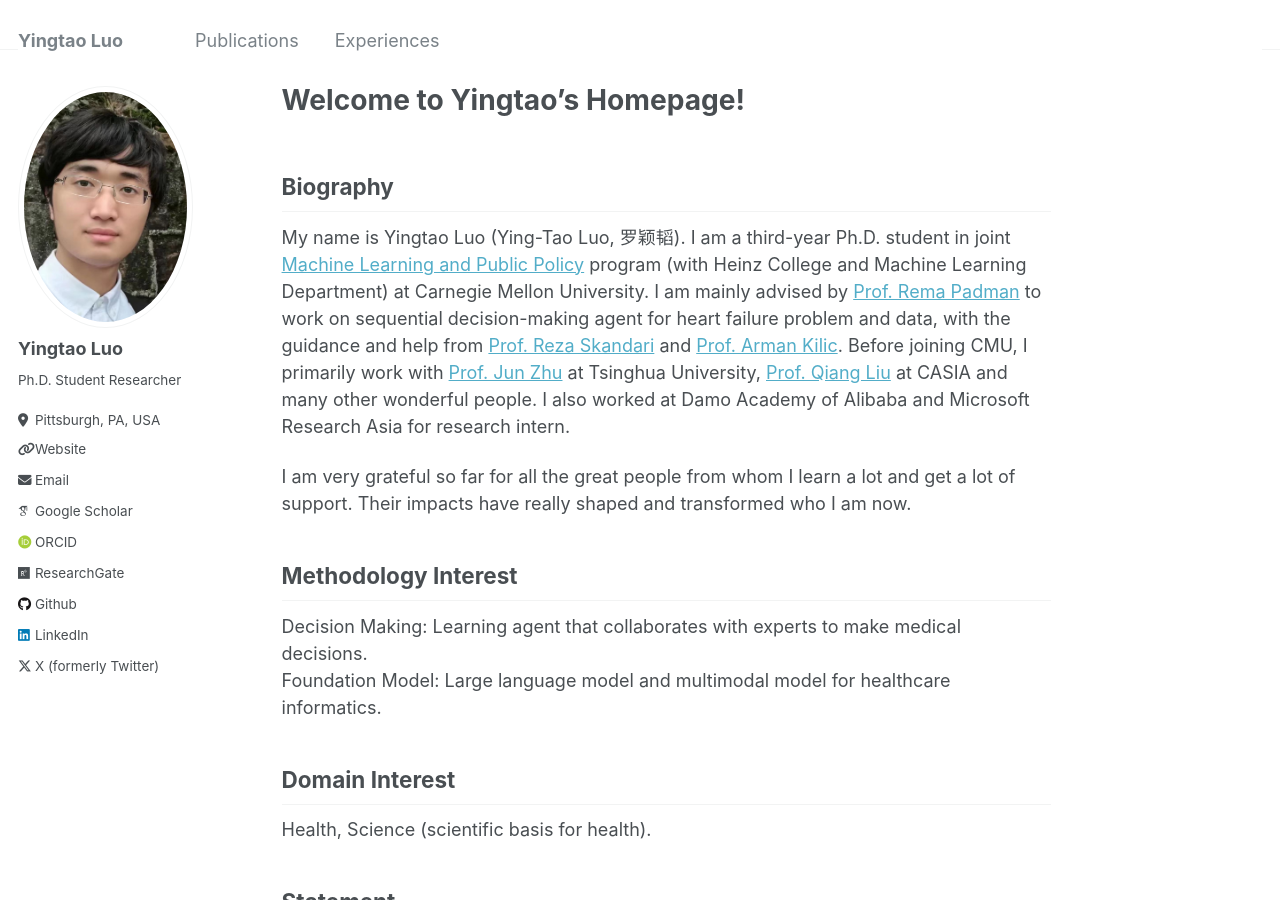
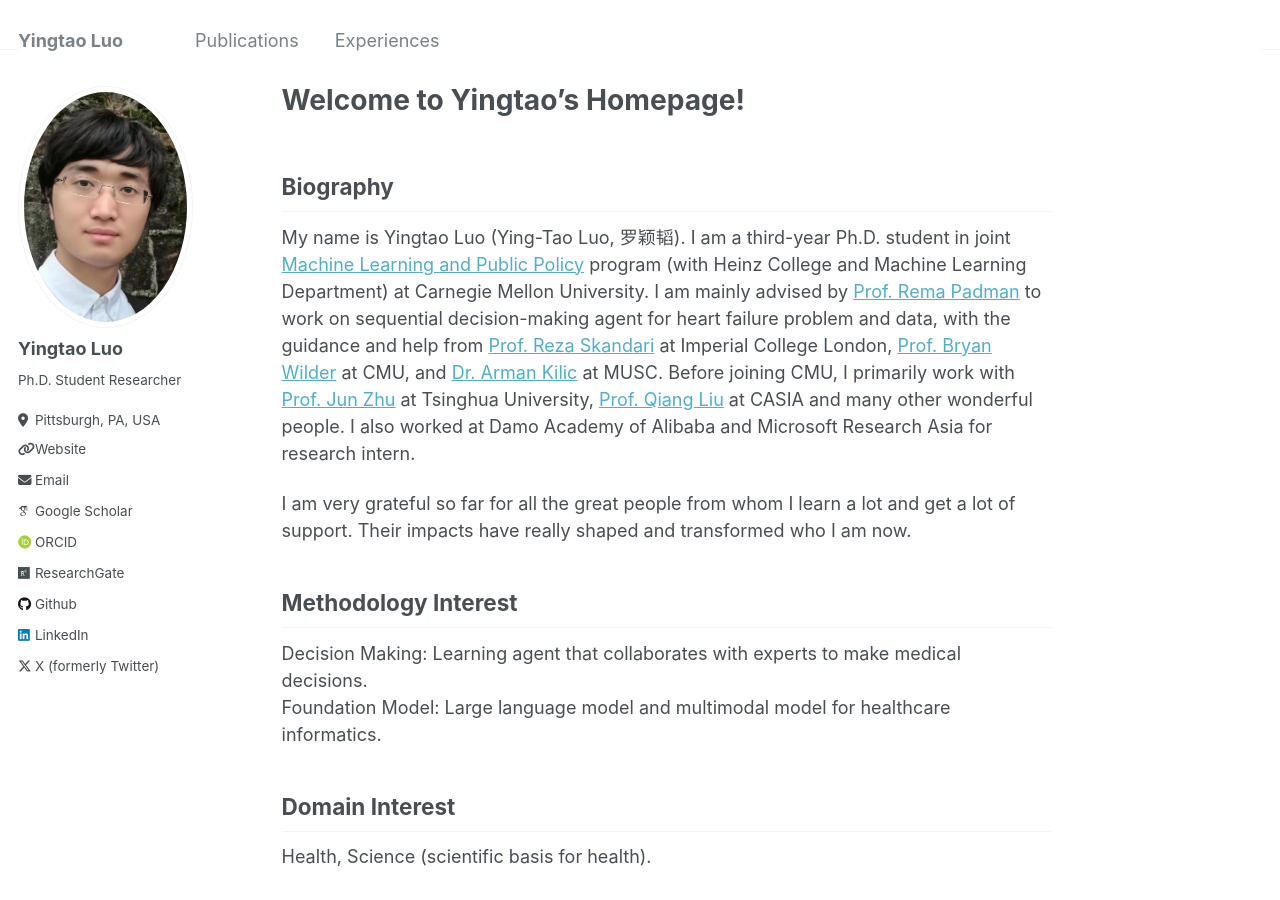
Before and after one commit to yingtaoluo/yingtaoluo.github.io, a Jekyll site: the page built from _pages/about.md, in a window 1280 px wide and 900 px high. Built offline with Jekyll 4.4.1, drawn with Linux system fonts in a browser that asks for light colours; some web fonts are replaced.

Commit message:
Update about.md

```diff
--- a/_pages/about.md
+++ b/_pages/about.md
@@ -9,7 +9,7 @@ redirect_from:
 ---
 
 ## Biography
-My name is Yingtao Luo (Ying-Tao Luo, 罗颖韬). I am a third-year Ph.D. student in joint [Machine Learning and Public Policy](https://www.ml.cmu.edu/people/phd-students.html) program (with Heinz College and Machine Learning Department) at Carnegie Mellon University. I am mainly advised by [Prof. Rema Padman](https://www.heinz.cmu.edu/faculty-research/profiles/padman-rema) to work on sequential decision-making agent for heart failure problem and data, with the guidance and help from [Prof. Reza Skandari](https://profiles.imperial.ac.uk/r.skandari) and [Prof. Arman Kilic](https://providers.muschealth.org/sc/charleston/arman-kilic-md). Before joining CMU, I primarily work with [Prof. Jun Zhu](https://ml.cs.tsinghua.edu.cn/~jun/index.shtml) at Tsinghua University, [Prof. Qiang Liu](https://john-qiangliu.tech/) at CASIA and many other wonderful people. I also worked at Damo Academy of Alibaba and Microsoft Research Asia for research intern.
+My name is Yingtao Luo (Ying-Tao Luo, 罗颖韬). I am a third-year Ph.D. student in joint [Machine Learning and Public Policy](https://www.ml.cmu.edu/people/phd-students.html) program (with Heinz College and Machine Learning Department) at Carnegie Mellon University. I am mainly advised by [Prof. Rema Padman](https://www.heinz.cmu.edu/faculty-research/profiles/padman-rema) to work on sequential decision-making agent for heart failure problem and data, with the guidance and help from [Prof. Reza Skandari](https://profiles.imperial.ac.uk/r.skandari) at Imperial College London, [Prof. Bryan Wilder](https://bryanwilder.github.io/) at CMU, and [Dr. Arman Kilic](https://providers.muschealth.org/sc/charleston/arman-kilic-md) at MUSC. Before joining CMU, I primarily work with [Prof. Jun Zhu](https://ml.cs.tsinghua.edu.cn/~jun/index.shtml) at Tsinghua University, [Prof. Qiang Liu](https://john-qiangliu.tech/) at CASIA and many other wonderful people. I also worked at Damo Academy of Alibaba and Microsoft Research Asia for research intern.
 
 I am very grateful so far for all the great people from whom I learn a lot and get a lot of support. Their impacts have really shaped and transformed who I am now.
 
```
